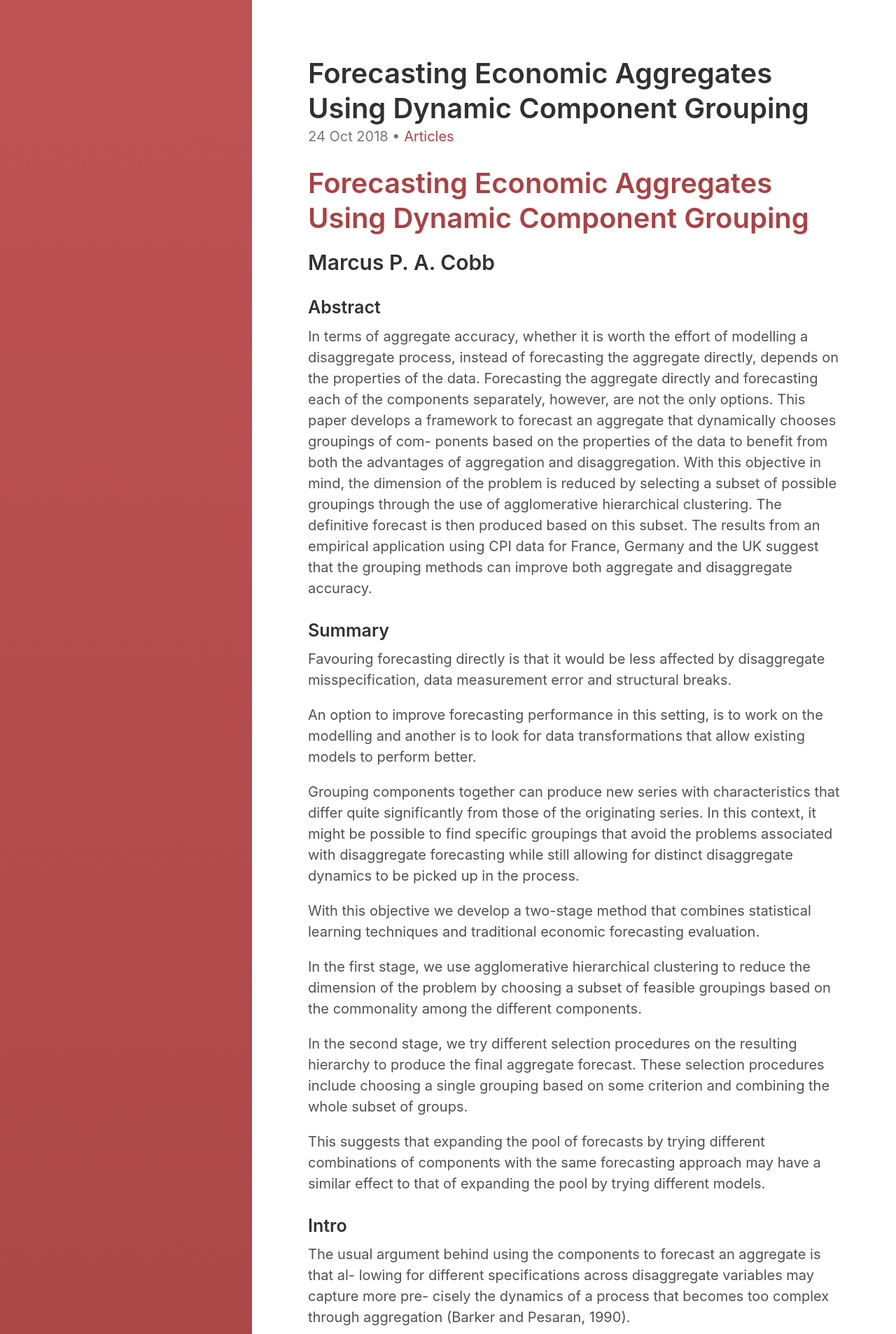
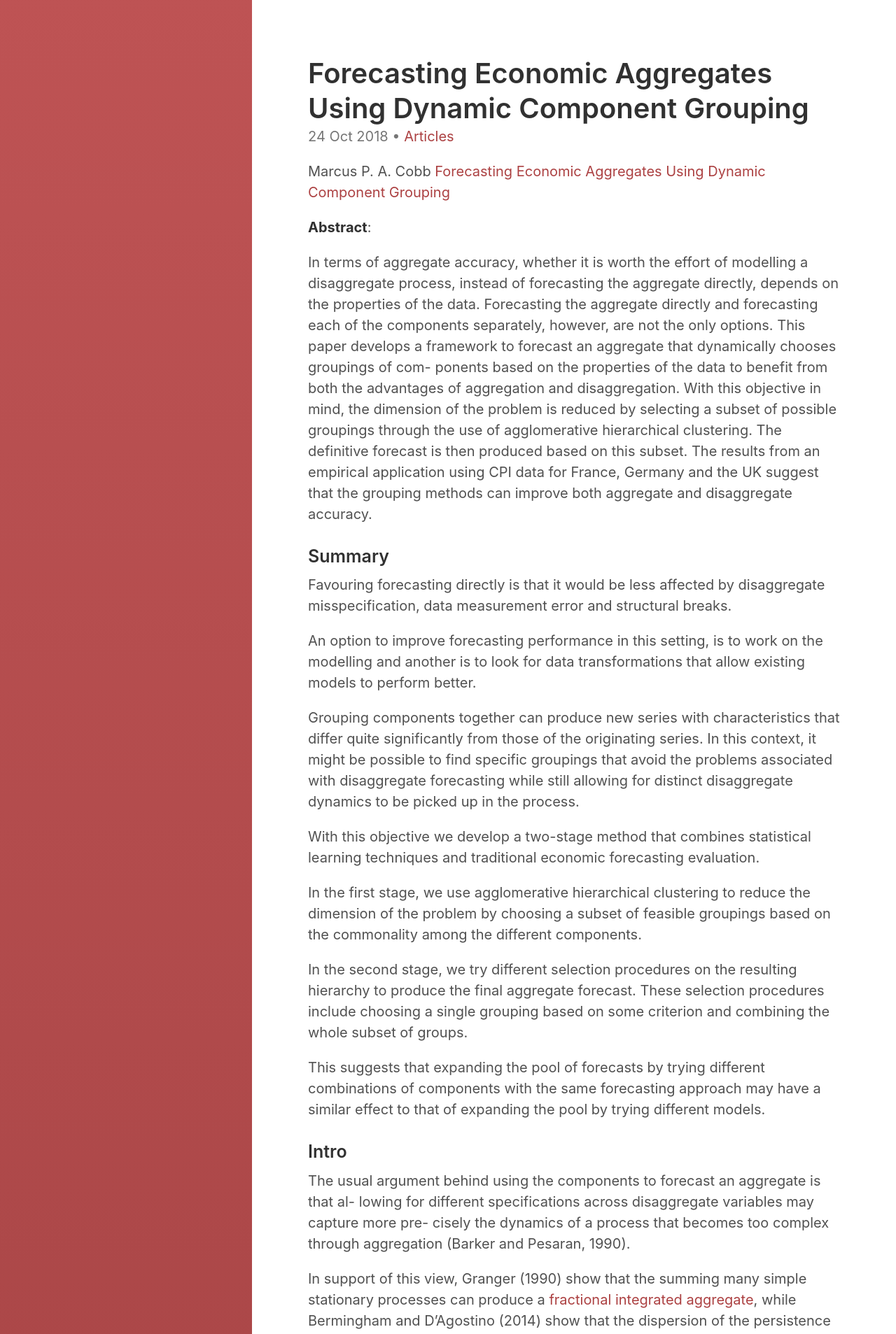
Before and after one commit to xenakas/gitpage, a Jekyll site: the page built from _posts/2018-10-24-articles-forecasting-economic-aggregates.md, in a window 1280 px wide. Shown: the top 1907 px of the page at 70% size. Built offline with Jekyll 4.4.1, drawn with Linux system fonts in a browser that asks for light colours.

```diff
--- a/_posts/2018-10-24-articles-forecasting-economic-aggregates.md
+++ b/_posts/2018-10-24-articles-forecasting-economic-aggregates.md
@@ -12,14 +12,13 @@ tags:
 ---
 
 
-# [Forecasting Economic Aggregates Using Dynamic Component Grouping](https://mpra.ub.uni-muenchen.de/81585/1/MPRA_paper_81585.pdf)
+Marcus P. A. Cobb [Forecasting Economic Aggregates Using Dynamic Component Grouping](https://mpra.ub.uni-muenchen.de/81585/1/MPRA_paper_81585.pdf)
 
-## Marcus P. A. Cobb
+**Abstract**:
 
-### Abstract
+In terms of aggregate accuracy, whether it is worth the effort of modelling a disaggregate process, instead of forecasting the aggregate directly, depends on the properties of the data. Forecasting the aggregate directly and forecasting each of the components separately, however, are not the only options. This paper develops a framework to forecast an aggregate that dynamically chooses groupings of com- ponents based on the properties of the data to benefit from both the advantages of aggregation and disaggregation. With this objective in mind, the dimension of the problem is reduced by selecting a subset of possible groupings through the use of agglomerative hierarchical clustering. The definitive forecast is then produced based on this subset. The results from an empirical application using CPI data for France, Germany and the UK suggest that the grouping methods can improve both aggregate and disaggregate accuracy.
 
-In terms of aggregate accuracy, whether it is worth the effort of modelling a disaggregate process, instead of forecasting the aggregate directly, depends on the properties of the data. Forecasting the aggregate directly and forecasting each of the components separately, however, are not the only options. <!--more-->  This paper develops a framework to forecast an aggregate that dynamically chooses groupings of com- ponents based on the properties of the data to benefit from both the advantages of aggregation and disaggregation. With this objective in mind, the dimension of the problem is reduced by selecting a subset of possible groupings through the use of agglomerative hierarchical clustering. The definitive forecast is then produced based on this subset. The results from an empirical application using CPI data for France, Germany and the UK suggest that the grouping methods can improve both aggregate and disaggregate accuracy.
-
+<!--more-->
 
 ### Summary
 
```
